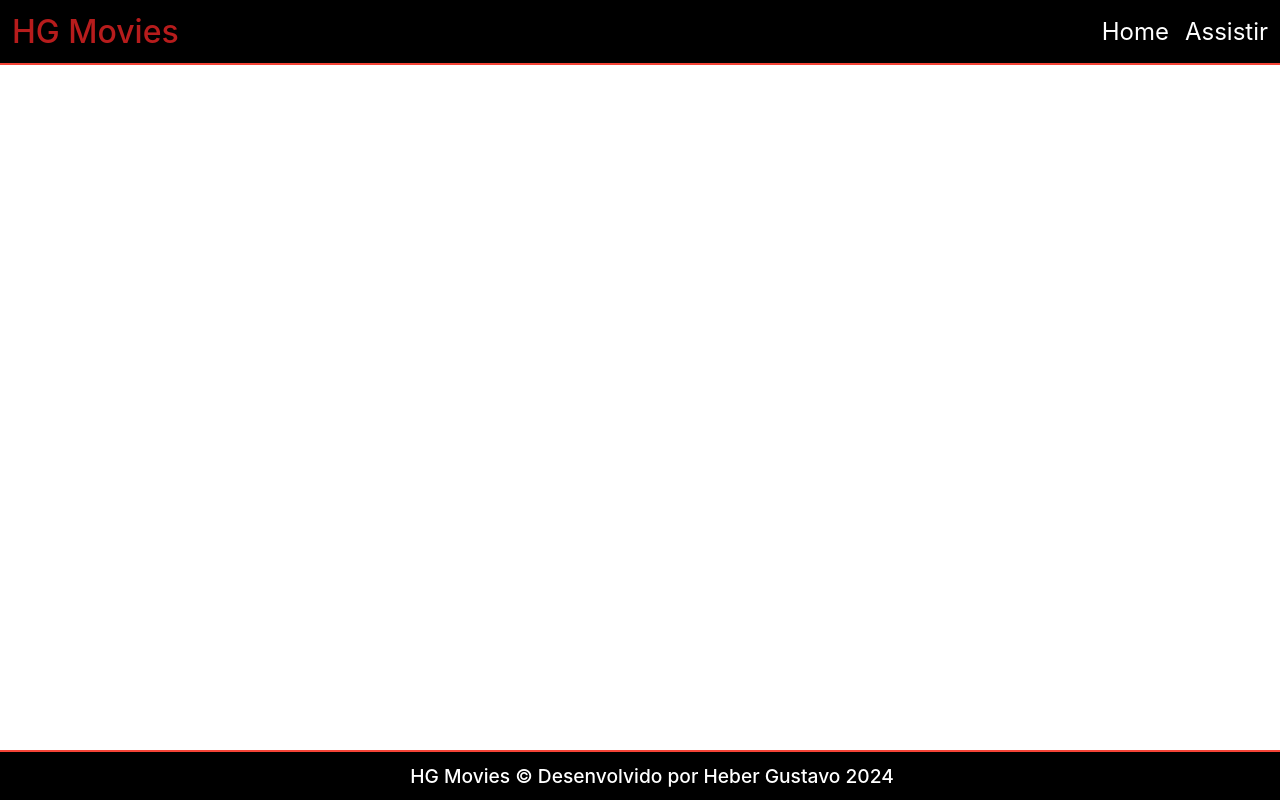
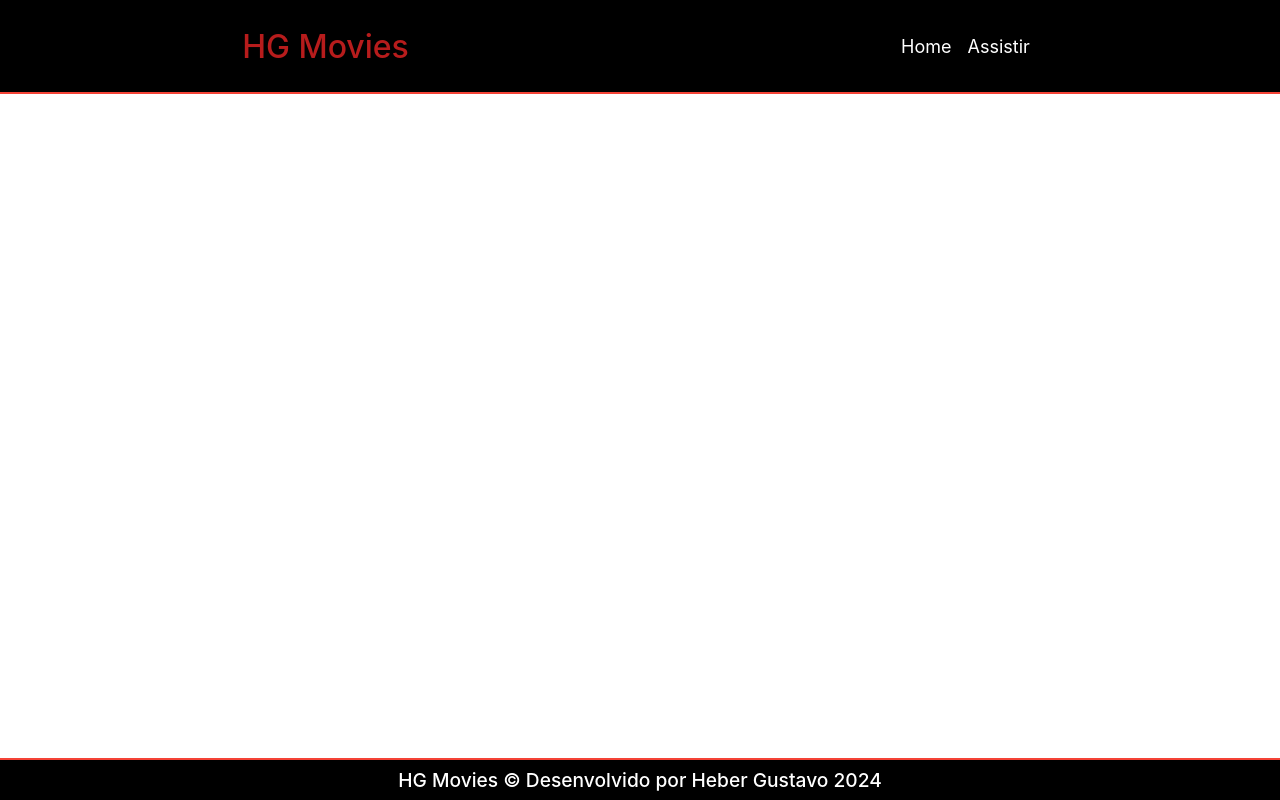
Before and after one commit to heberGustavo/movies, a React (Create React App) app in the folder app-movies/: page / in a window 1280 px wide. Built offline with nearby package versions, Linux system fonts and the light colour scheme; the HTML template or start-up script is replaced by a standard one.

Commit message:
Adjusting css in Header and Footer Component

```diff
--- a/app-movies/src/App.js
+++ b/app-movies/src/App.js
@@ -5,6 +5,8 @@ function App() {
   return (
     <>
       <Header />
+      <h2>Hello World!</h2>
+      <p>I'm lerning React JS</p>
       <Footer />
     </>
   );
--- a/app-movies/src/components/Footer/Footer.module.css
+++ b/app-movies/src/components/Footer/Footer.module.css
@@ -1,14 +1,14 @@
 .footer{
-    background-color: #000;
-    border-top: 2px solid #f44336;
-    position: fixed;
+    position: absolute;
     bottom: 0;
     width: 100%;
     display: flex;
-    padding: 0.75rem;
-    font-size: 1.5rem;
     align-items: center;
     justify-content: center;
+    background-color: #000;
+    border-top: 2px solid #f44336;
+    font-size: 1.5rem;
+    padding-block: 0.5rem;
 }
 
 .footer span {
--- a/app-movies/src/components/Header/Header.module.css
+++ b/app-movies/src/components/Header/Header.module.css
@@ -4,11 +4,11 @@
     position: fixed;
     top: 0;
     width: 100%;
+    height: 68px;
     display: flex;
-    padding: 0.75rem;
-    font-size: 1.5rem;
+    padding-block: 0.75rem;
     align-items: center;
-    justify-content: space-between;
+    justify-content: space-around;
 }
 
 .header span {
@@ -17,12 +17,9 @@
     font-weight: 500;
 }
 
-.header nav {
-    margin-right: 1rem;
-}
-
 .header a {
     text-decoration: none;
     color: #fff;
     padding-inline: 0.5rem;
+    font-size: 18px;
 }
```
